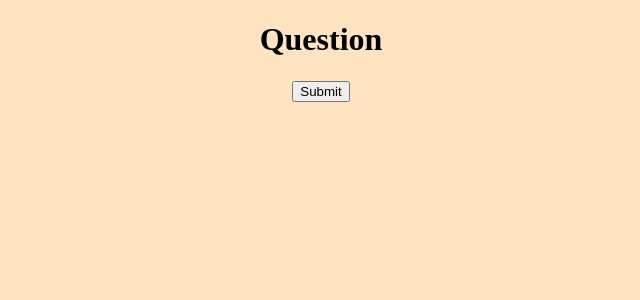
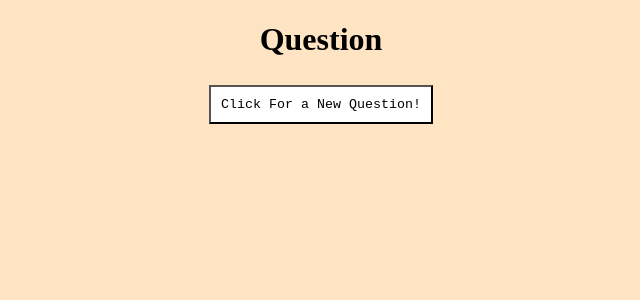
Before and after one commit to alwaysblue21/week14-day3-hw, a React (Create React App) app: page / in a window 1280 px wide. Shown: the top 300 px of the page, without its empty margins (319-959 px from the left). Built offline with nearby package versions, Linux system fonts and the light colour scheme.

Commit message:
some changes

```diff
--- a/src/components/ControlledForm.js
+++ b/src/components/ControlledForm.js
@@ -32,9 +32,9 @@ function ControlledForm(props) {
         <div className="controlledForm">
            <form onSubmit={handleSubmit}>
            <h1>Question</h1>
-                <input className="Question-Button" type="submit" name="randomQuestion" onChange={handleChange}>
-
-                </input>
+                <button className="Question-Button"  name="randomQuestion" onClick={handleChange}>
+                    Click For a New Question!
+                </button>
            </form>
         </div>
     )
```
